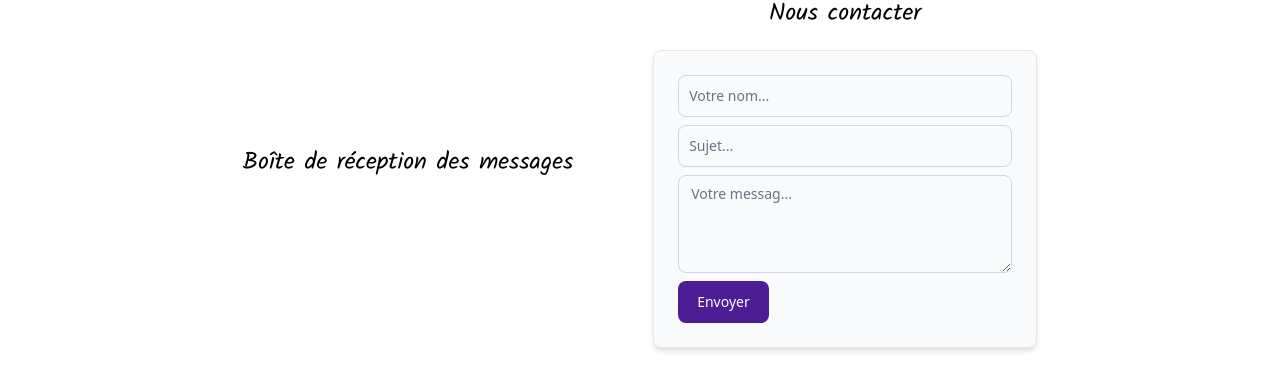
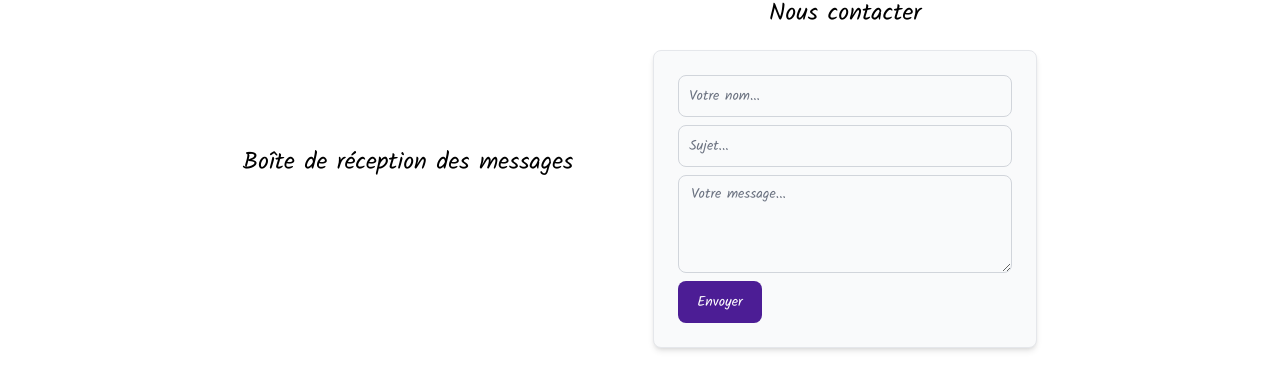
Before and after one commit to 0Memo/blog, a React (Vite) app: page / in a window 1280 px wide. Shown: the part 230-603 px from the top of the page. Built offline with nearby package versions, Linux system fonts and the light colour scheme; a web font is replaced by a local one.

Commit message:
latest updates

```diff
--- a/src/components/Contact/ContactFormCopy.tsx
+++ b/src/components/Contact/ContactFormCopy.tsx
@@ -78,6 +78,7 @@ export default function ContactForm(props:ContactFormProp){
                                 id="name"
                                 type="text"
                                 name="name"
+                                className="font-input"
                                 placeholder="Votre nom..."
                                 onChange={formik.handleChange}
                                 value={ formik.values.name }
@@ -91,6 +92,7 @@ export default function ContactForm(props:ContactFormProp){
                                 id="topic"
                                 type="text"
                                 name="topic"
+                                className="font-input"
                                 placeholder="Sujet..."
                                 onChange={formik.handleChange}
                                 value={ formik.values.topic }
@@ -103,7 +105,8 @@ export default function ContactForm(props:ContactFormProp){
                             <Textarea
                                 id="message"
                                 name="message"
-                                placeholder="Votre messag..."
+                                className="font-input"
+                                placeholder="Votre message..."
                                 onChange={formik.handleChange}
                                 value={ formik.values.message }
                                 rows={4}
@@ -120,7 +123,7 @@ export default function ContactForm(props:ContactFormProp){
                                 value={ formik.values.date }
                             />
                             <Button
-                                className="bg-violet-900"
+                                className="bg-violet-900 font-button"
                                 type="submit"
                             >
                                 Envoyer
--- a/src/pages/Article/ArticlePageCopy.tsx
+++ b/src/pages/Article/ArticlePageCopy.tsx
@@ -66,6 +66,7 @@ export default function ArticlePage(props:ArticleProp){
                             id="authorName"
                             type="text"
                             name="authorName"
+                            className="font-input"
                             placeholder="Nom de l'auteur..."
                             onChange={formik.handleChange}
                             value={ formik.values.authorName }
@@ -79,6 +80,7 @@ export default function ArticlePage(props:ArticleProp){
                             id="title"
                             type="text"
                             name="title"
+                            className="font-input"
                             placeholder="Titre de l'article..."
                             onChange={formik.handleChange}
                             value={ formik.values.title }
@@ -91,6 +93,7 @@ export default function ArticlePage(props:ArticleProp){
                         <Textarea
                             id="description"
                             name="description"
+                            className="font-input"
                             placeholder="Description..."
                             onChange={formik.handleChange}
                             value={ formik.values.description }
@@ -108,7 +111,7 @@ export default function ArticlePage(props:ArticleProp){
                             value={ formik.values.date }
                         />
                         <Button
-                            className="bg-violet-900"
+                            className="bg-violet-900 font-button"
                             type="submit"
                         >
                             Ajouter
--- a/src/pages/Home/HomePage.tsx
+++ b/src/pages/Home/HomePage.tsx
@@ -46,7 +46,7 @@ export default function HomePage(props:HomePageProp){
                         <div>
                             <h3 className="text-2xl text-center mt-8 mb-5 font-h3">Le dernier article</h3>
                         </div>
-                        <div className="flex justify-center items-center">
+                        <div className="flex justify-center items-center mb-20">
                             <Card
                                 className="max-w-sm mb-5 ojbect-none object-center bg-gray-50"
                                 imgAlt="Placeholder"
@@ -55,7 +55,7 @@ export default function HomePage(props:HomePageProp){
                             >
 
                                 <div className="articleText">
-                                    <h3 className="ftext-lg">Nom de l'auteur : <strong  className="font-h3">{newestArticle.authorName}</strong> </h3>
+                                    <h3 className="text-lg">Nom de l'auteur : <strong  className="font-h3">{newestArticle.authorName}</strong> </h3>
                                     <h3><span>Titre :</span> {newestArticle.title}</h3>
                                     <h3><span>Description :</span> {newestArticle.description}</h3>
                                     <p className="mt-2"><i>{newestArticle.date}</i></p>
--- a/tailwind.config.js
+++ b/tailwind.config.js
@@ -14,6 +14,8 @@ module.exports = {
       navbar: ['Homemade Apple'],
       h1: ['Kalam'],
       h3: ['Kalam'],
+      input: ['Kalam'],
+      button: ['Kalam'],
       footer: ['Kalam'],
       'sans': ['ui-sans-serif', 'system-ui'],
       'serif': ['ui-serif', 'Georgia'],
```
